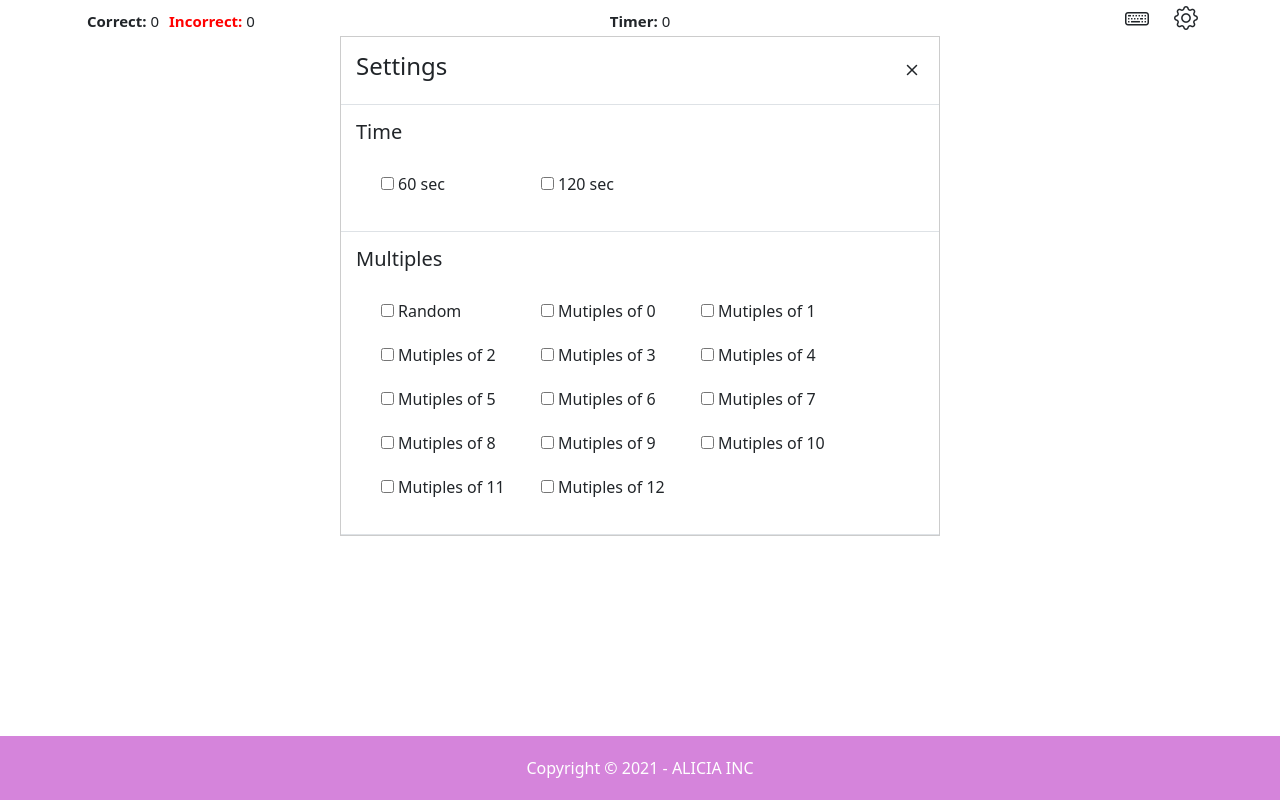
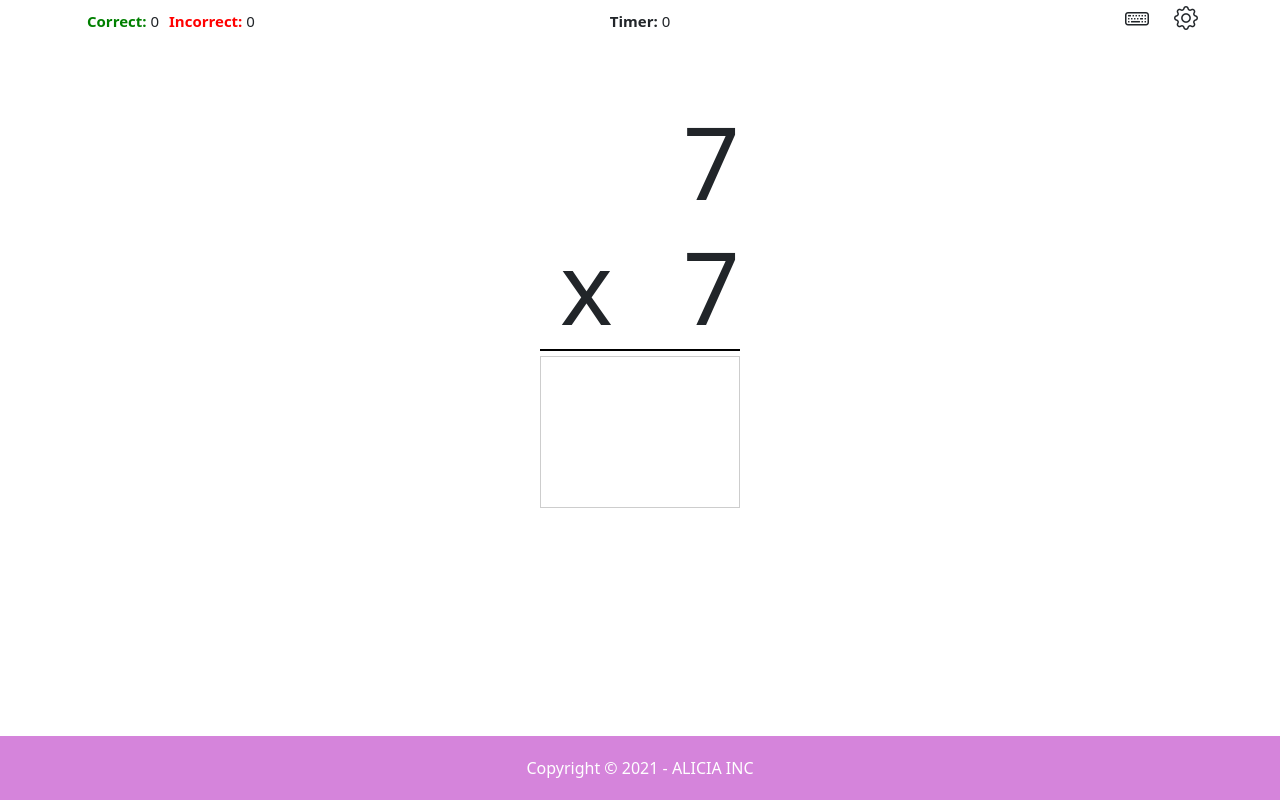
Before and after one commit to creatifiv/app-x, an Angular app: page / in a window 1280 px wide. Built offline with nearby package versions, Linux system fonts and the light colour scheme.

Commit message:
Updates to input

```diff
--- a/src/app/expression/expression.component.css
+++ b/src/app/expression/expression.component.css
@@ -1,5 +1,4 @@
 @import "~bootstrap-icons/font/bootstrap-icons.css";
-
 
 p {
     margin: 0;
@@ -234,12 +233,17 @@ display: block;
   color: red;
 }
 
+.green{
+
+  color: green;
+}
+
 .chk-boxes{
 
   margin-right: 4px;
 }
 
-.save{
+.start{
 
   background-color: #d584db;
   color: white;
--- a/src/app/expression/expression.component.html
+++ b/src/app/expression/expression.component.html
@@ -19,8 +19,8 @@
 
 
     <div id="settings" class="col-sm-3 offset-sm-2">
-      <i class="bi bi-gear" (click)="showSettings($event)"></i>
-      <i class="bi bi-keyboard" (click)="showKeypad($event)"></i>
+      <i class="bi bi-gear" title="Settings" (click)="showSettings($event)"></i>
+      <i class="bi bi-keyboard" title="Keyboard" (click)="showKeypad($event)"></i>
     </div>
 
       <div [style.display]="displaySettings" class="settings-box col">
@@ -121,7 +121,7 @@
         </div>
 
         <div class="inside-box clearfix">
-          <button class="save" (click)="save($event)">SAVE</button>
+          <button class="start" (click)="start($event)">START</button>
         </div>
 
       </div> <!--end Settings Box -->
@@ -152,11 +152,11 @@
 
       <form action=" " id="form" (submit) ="submit($event)" [style.display] = "hideForm">
 
-        <input id="input" type="number" [value] = "value" [placeholder] = "placeHolder" autocomplete="off"  (input) = "getInput($event)" >
+        <input id="input" type="number" [class]="turnRed" [value] = "value" [placeholder] = "placeHolder" autocomplete="off"  (keypress)="getKeyPress($event)" (input) = "getInput($event)" >
 
       </form>
 
-      <p id="keypadEntry" [style.display] = "showKeypadEntry" [class.red]="turnRed">{{keypadEntry}}</p>
+      <p id="keypadEntry" [style.display] = "showKeypadEntry" [class]="turnRed">{{keypadEntry}}</p>
 
     </div>
 
@@ -165,16 +165,16 @@
 
        <div id= "keypad">
 
-        <button id="btn-1" class="k-btn" (click)= "keyPress($event)" value="1" [disabled] = "btnDisabled">1</button>
-        <button id="btn-2" class="k-btn" (click)= "keyPress($event)" value="2" [disabled] = "btnDisabled">2</button>
-        <button id="btn-3" class="k-btn" (click)= "keyPress($event)" value="3" [disabled] = "btnDisabled">3</button><br/>
-        <button id="btn-4" class="k-btn" (click)= "keyPress($event)" value="4" [disabled] = "btnDisabled">4</button>
-        <button id="btn-5" class="k-btn" (click)= "keyPress($event)" value="5" [disabled] = "btnDisabled">5</button>
-        <button id="btn-6" class="k-btn" (click)= "keyPress($event)" value="6" [disabled] = "btnDisabled">6</button><br/>
-        <button id="btn-7" class="k-btn" (click)= "keyPress($event)" value="7" [disabled] = "btnDisabled">7</button>
-        <button id="btn-8" class="k-btn" (click)= "keyPress($event)" value="8" [disabled] = "btnDisabled">8</button>
-        <button id="btn-9" class="k-btn" (click)= "keyPress($event)" value="9" [disabled] = "btnDisabled">9</button><br/>
-        <button id="btn-0" class="k-btn btn-center" (click)= "keyPress($event)" value="0" [disabled] = "btnDisabled">0</button>
+        <button id="btn-1" class="k-btn" (click)= "keyPadPress($event)" value="1" [disabled] = "btnDisabled">1</button>
+        <button id="btn-2" class="k-btn" (click)= "keyPadPress($event)" value="2" [disabled] = "btnDisabled">2</button>
+        <button id="btn-3" class="k-btn" (click)= "keyPadPress($event)" value="3" [disabled] = "btnDisabled">3</button><br/>
+        <button id="btn-4" class="k-btn" (click)= "keyPadPress($event)" value="4" [disabled] = "btnDisabled">4</button>
+        <button id="btn-5" class="k-btn" (click)= "keyPadPress($event)" value="5" [disabled] = "btnDisabled">5</button>
+        <button id="btn-6" class="k-btn" (click)= "keyPadPress($event)" value="6" [disabled] = "btnDisabled">6</button><br/>
+        <button id="btn-7" class="k-btn" (click)= "keyPadPress($event)" value="7" [disabled] = "btnDisabled">7</button>
+        <button id="btn-8" class="k-btn" (click)= "keyPadPress($event)" value="8" [disabled] = "btnDisabled">8</button>
+        <button id="btn-9" class="k-btn" (click)= "keyPadPress($event)" value="9" [disabled] = "btnDisabled">9</button><br/>
+        <button id="btn-0" class="k-btn btn-center" (click)= "keyPadPress($event)" value="0" [disabled] = "btnDisabled">0</button>
 
 
        </div>
--- a/src/app/expression/expression.component.ts
+++ b/src/app/expression/expression.component.ts
@@ -17,13 +17,14 @@ export class ExpressionComponent implements OnInit {
 
 
   x = 0; //Logs multiples correct
+  ii = 0
 
 
   f1 = 0;
   f2 = 0;
 
 
-  displaySettings = "block";
+  displaySettings = "none";
   displayKeypad = "none";
   keyPadRequest = 0;
   clicks = 0;
@@ -36,7 +37,9 @@ export class ExpressionComponent implements OnInit {
   keypadEntry:any = null;
   bs_icon = "bi bi-plus";
 
+  countDown = 3;
 
+  keyPressed = 0;
 
   random = true;
   multiples = false;
@@ -50,14 +53,19 @@ export class ExpressionComponent implements OnInit {
 
   k = 0;
   keylogConverted = 0;
-  keyPressCount = 0;
+  keysPressCount = 0;
+  keyPadCount = 0;
   keyLog:any = [];
   answerLog:any[] = [];
 
 
-  turnRed = false;
+  turnRed:any = null;
   redTimer = 0; // if answer is wrong
   blackTimer = 0; //if answer i sright
+
+  eKey:any = null;
+  keyPressAnsLog:any = [];
+  answerLogTwo:any = [];
 
 
 
@@ -67,15 +75,16 @@ export class ExpressionComponent implements OnInit {
 
   seconds = 0; //Set timer
   timerComplete = false;
+  timeToAnswer = 7;
 
   getSec = 0; //Get seconds via date object
   answer = 0; //multiply answer
   answerToString:any = null;
   input:number = 1; // unser input
 
- placeHolder:any = " "; // plcace holder attribute variable
- showAnswer:any = null; // stores answer from revealed from comleted timer
- value:any = " "; //shows after 2 faied attempts
+  placeHolder:any = " "; // plcace holder attribute variable
+  showAnswer:any = null; // stores answer from revealed from comleted timer
+  value:any = " "; //shows after 2 faied attempts
 
 
   correct = 0; // correct tally
@@ -103,7 +112,7 @@ export class ExpressionComponent implements OnInit {
   }
 
 
-  createTimer(){ this.interval = setInterval(() => { this.getSec = new Date().getSeconds(); if(this.getSec){this.seconds--;} if(this.seconds <= 0){this.timesUp(); } if(this.redTimer > 0){this.redTimer++;  console.log("RedTImer" + " " + this.redTimer); if(this.redTimer == 3){this.turnRed = false; this.keypadEntry = this.answer;} if(this.redTimer == 6){this.clearRedTimer();} /*inside end of red timer*/} if(this.blackTimer > 0){this.blackTimer++; console.log("Black TImer" + " " + this.blackTimer); if(this.blackTimer == 3){this.clearBlackTimer();}/*End of black timer*/}    }, 1000); }
+  createTimer(){ this.interval = setInterval(() => { this.getSec = new Date().getSeconds();  if(this.getSec){this.seconds--;} if(this.seconds <= 0){this.timesUp(); } if(this.redTimer > 0){this.redTimer++;  console.log("RedTImer" + " " + this.redTimer); if(this.redTimer == 3){this.turnRed = null; this.keypadEntry = this.answer;} if(this.redTimer == 5){this.clearRedTimer();} /*inside end of red timer*/} if(this.blackTimer > 0){this.blackTimer++; console.log("Black TImer" + " " + this.blackTimer); if(this.blackTimer == 2){this.clearBlackTimer();}/*End of black timer*/}    }, 1000); }
 
 
 
@@ -114,6 +123,7 @@ export class ExpressionComponent implements OnInit {
 
     //[showAnswer is the input form value]
     this.showAnswer = this.answer;
+    this.turnRed = null;
     this.keypadEntry = this.answer;
     this.value = null;
     this.placeHolder = this.showAnswer;
@@ -124,6 +134,8 @@ export class ExpressionComponent implements OnInit {
         this.incorrectCount++;
         console.log("Times UP:" + " " + this.answer + " " + "Loop: Incorrect:" + " " + this.incorrect);
     }
+
+
 
 
 
@@ -175,20 +187,27 @@ changeFactors(event:any, random:boolean, multiples:boolean, factor:number){
     console.log("Rundo");
 }
 
-  save(event:any){
+  start(event:any){
+
+
+     this.displaySettings = "none";
+     this.startAfterTimer();
+
+  }
+
+startAfterTimer(){
 
      this.seconds = this.selectedSeconds;
      this.random = this.selectedRandom;
      this.multiples = this.selectedMultiiples;
      this.factor = this.selectedFactors
 
-     this.showSettings(null);
-
+     this.multiply();
      this.createTimer();
 
-     console.log("Saved");
-  }
+     console.log("Challenge Started");
 
+}
 
 
   multiply():void {
@@ -319,8 +338,10 @@ changeFactors(event:any, random:boolean, multiples:boolean, factor:number){
        this.keyLog = [];
        this.keylogConverted = 0;
        this.answerLog = [];
-       this.keyPressCount = 0;
-       this.turnRed = false;
+       this.keyPadCount = 0;
+       this.turnRed = "black";
+       this.keysPressCount = 0;
+       this.ii = 0;
   }
 
   clearRedTimer(){
@@ -330,34 +351,31 @@ changeFactors(event:any, random:boolean, multiples:boolean, factor:number){
     this.multiply();
   }
 
+
   clearBlackTimer(){
 
     this.blackTimer = 0;
     this.multiply();
   }
 
-  showAnswer2(){
 
-    this.keypadEntry = this.answer;
-  }
-
-
-  keyPress(event:any){
+  keyPadPress(event:any){
 
    this.keyLog.push(Number(event.target.value));
    this.keylogConverted = Number(this.keyLog.join(""));
    this.keypadEntry = this.keylogConverted;
-   this.keyPressCount++;
+   this.keyPadCount++;
 
    console.log("Key Press Data", '\n' + " " + "KeyLog Converted:" + " " + this.keylogConverted + " " +  " KeyLog: "
 
-     +  " " + this.keyLog + " " + " Answer Log: "  + this.answerLog + " " + " KeyLog Length: " + " " + this.keyLog.length + " " + "Key Press Count:" + " " + this.keyPressCount);
+     +  " " + this.keyLog + " " + " Answer Log: "  + this.answerLog + " " + " KeyLog Length: " + " " + this.keyLog.length + " " + "Key Pad Count:" + " " + this.keyPadCount);
 
 
-    if(this.keyPressCount == 1 && this.answerLog.length == 1){
+    if(this.keyPadCount == 1 && this.answerLog.length == 1){
 
       if(this.keyLog[0] == this.answerLog[0]){
 
+        this.turnRed = "green";
         console.log("Right");
         this.correct++;
         this.blackTimer = 1;
@@ -365,7 +383,7 @@ changeFactors(event:any, random:boolean, multiples:boolean, factor:number){
       }
       else if(this.keyLog[0] != this.answerLog[0]){
 
-                this.turnRed = true;
+                this.turnRed = "red";
                 this.btnDisabled = true;
                 this.incorrect++;
                 this.redTimer = 1;
@@ -375,15 +393,16 @@ changeFactors(event:any, random:boolean, multiples:boolean, factor:number){
 
     if(this.answerLog.length == 2){
 
-        if(this.keyPressCount == 1){
+        if(this.keyPadCount == 1){
 
            if(this.keyLog[0] == this.answerLog[0]){
 
+             this.turnRed = "green";
             console.log("Right");
           }
         else if(this.keyLog[0] != this.answerLog[0]){
 
-              this.turnRed = true;
+              this.turnRed = "red";
               this.btnDisabled = true;
               this.incorrect++;
               this.redTimer = 1;
@@ -391,17 +410,18 @@ changeFactors(event:any, random:boolean, multiples:boolean, factor:number){
         }
       }
 
-      if(this.keyPressCount == 2){
+      if(this.keyPadCount == 2){
 
         if(this.keyLog[1] == this.answerLog[1]){
 
+            this.turnRed = "green";
             console.log("Right");
             this.correct++;
             this.blackTimer = 1;
           }
           else if(this.keyLog[1] != this.answerLog[1]){
 
-              this.turnRed = true;
+              this.turnRed = "red";
               this.btnDisabled = true;
               this.incorrect++;
               this.redTimer = 1;
@@ -414,15 +434,16 @@ changeFactors(event:any, random:boolean, multiples:boolean, factor:number){
 
     if(this.answerLog.length == 3){
 
-        if(this.keyPressCount == 1){
+        if(this.keyPadCount == 1){
 
            if(this.keyLog[0] == this.answerLog[0]){
 
+             this.turnRed = "green";
             console.log("Right");
           }
         else if(this.keyLog[0] != this.answerLog[0]){
 
-              this.turnRed = true;
+              this.turnRed = "red";
               this.btnDisabled = true;
               this.incorrect++;
               this.redTimer = 1;
@@ -431,15 +452,16 @@ changeFactors(event:any, random:boolean, multiples:boolean, factor:number){
         }
       }
 
-      if(this.keyPressCount == 2){
+      if(this.keyPadCount == 2){
 
            if(this.keyLog[1] == this.answerLog[1]){
 
+             this.turnRed = "green";
             console.log("Right");
           }
         else if(this.keyLog[1] != this.answerLog[1]){
 
-              this.turnRed = true;
+              this.turnRed = "red";
               this.btnDisabled = true;
               this.incorrect++;
               this.redTimer = 1;
@@ -447,9 +469,11 @@ changeFactors(event:any, random:boolean, multiples:boolean, factor:number){
         }
       }
 
-      if(this.keyPressCount == 3){
+      if(this.keyPadCount == 3){
 
            if(this.keyLog[2] == this.answerLog[2]){
+
+             this.turnRed = "green";
 
             console.log("Right");
             this.incorrect++;
@@ -457,7 +481,7 @@ changeFactors(event:any, random:boolean, multiples:boolean, factor:number){
           }
         else if(this.keyLog[2] != this.answerLog[2]){
 
-              this.turnRed = true;
+              this.turnRed = "red";
               this.btnDisabled = true;
               this.incorrect++;
               this.redTimer = 1;
@@ -479,6 +503,55 @@ changeFactors(event:any, random:boolean, multiples:boolean, factor:number){
   }
 
 
+  getKeyPress(event:any){
+
+
+
+    this.eKey = Number(event.key);
+
+    if(this.eKey >= 0){ this.keysPressCount++; console.log(this.keysPressCount);}else{console.log("NOGO!!!");}
+
+
+    if(this.keysPressCount == 1 && this.eKey == this.answerLog[0]){
+
+        this.turnRed = "green";
+        console.log("1. Correct answer");
+
+    }else if(this.keysPressCount == 1 && this.eKey != this.answerLog[0]){
+
+      this.turnRed = "red";
+      console.log("1. Incorrect Answer" + " " + " TurnRed:" + " " + this.turnRed);
+    }
+
+    if(this.keysPressCount == 2 && this.eKey == this.answerLog[1]){
+
+       this.turnRed = "green";
+       console.log("2 Correct");
+
+    }else if(this.keysPressCount == 2 && this.eKey != this.answerLog[1]){
+
+       this.turnRed = "red";
+       console.log("2 Incorrect Answer");
+    }
+
+    if(this.keysPressCount == 3 && this.eKey == this.answerLog[2]){
+
+        this.turnRed = "green";
+        console.log("3 Correct!");
+
+    }else if(this.keysPressCount == 3 && this.eKey != this.answerLog[2]){
+
+       this.turnRed = "red";
+       console.log("3 Incorrect Answer");
+    }
+
+     this.ii++;
+
+
+    console.log("Keypress event fired!" + " " + " II:" + " " + this.ii);
+  }
+
+
   submit(event:any){
 
     // if answer entered was correct but not necessarily right
@@ -490,9 +563,12 @@ changeFactors(event:any, random:boolean, multiples:boolean, factor:number){
         console.log("1.Answer Submitted After Revealed" + " " + "1." + this.incorrectCount);
 
     }
+
+
     //if input was correctfirst try
     if(this.input === this.answer && this.showAnswer !== this.answer && this.incorrectCount < 1){
 
+      this.turnRed = "green";
       this.correct++;
       this.incorrectCount = 0;
 
@@ -503,11 +579,12 @@ changeFactors(event:any, random:boolean, multiples:boolean, factor:number){
     if(this.input !== this.answer){
 
       this.attempt++;
+
       event.target.reset();
       console.log("Attempt " + this.attempt);
     }
     //revelas answer after two attempts
-    if(this.input !== this.answer && this.attempt == 2){
+    if(this.input !== this.answer && this.attempt == 1){
 
       this.placeHolder = this.answer;
     }
```
